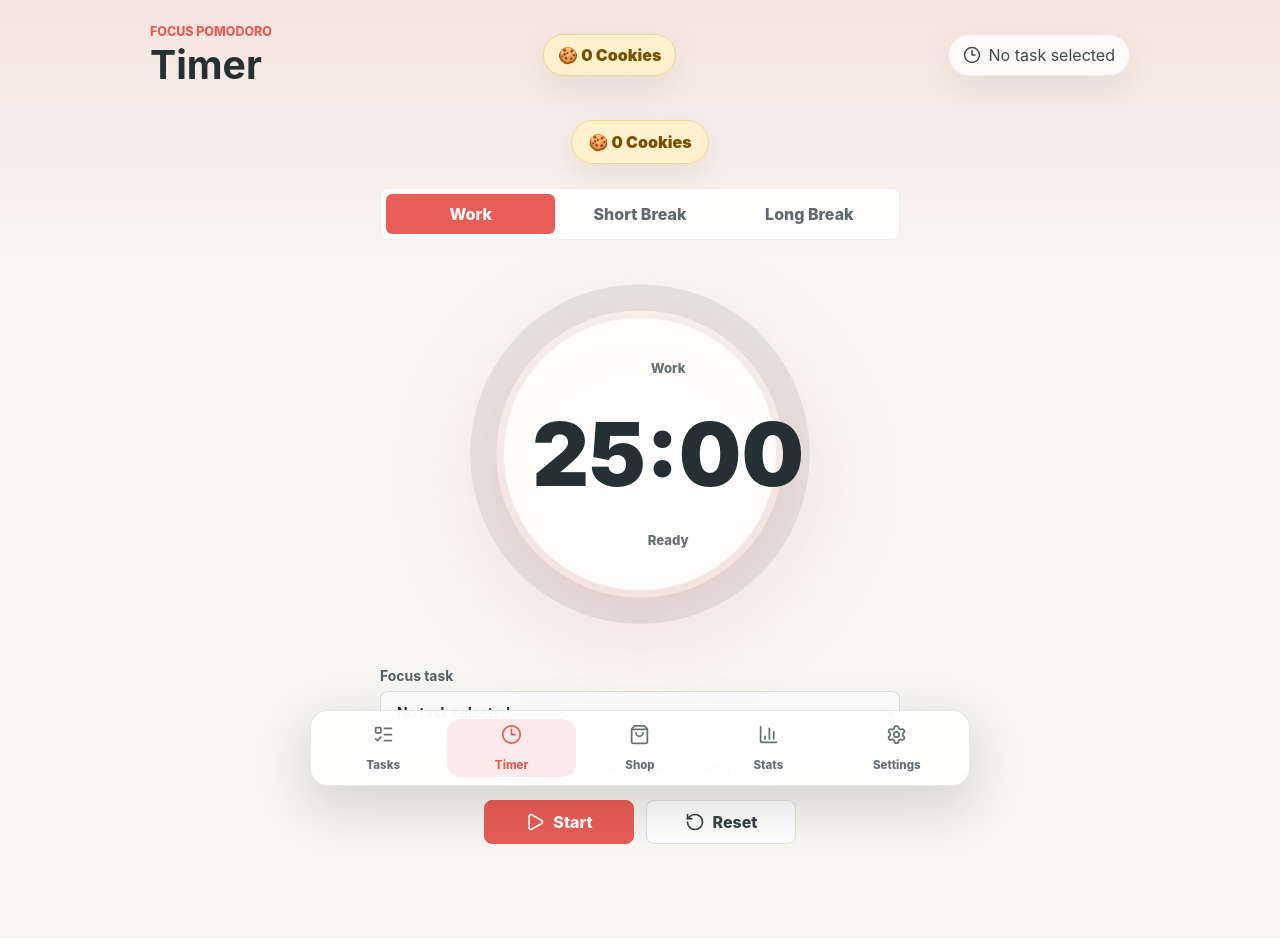
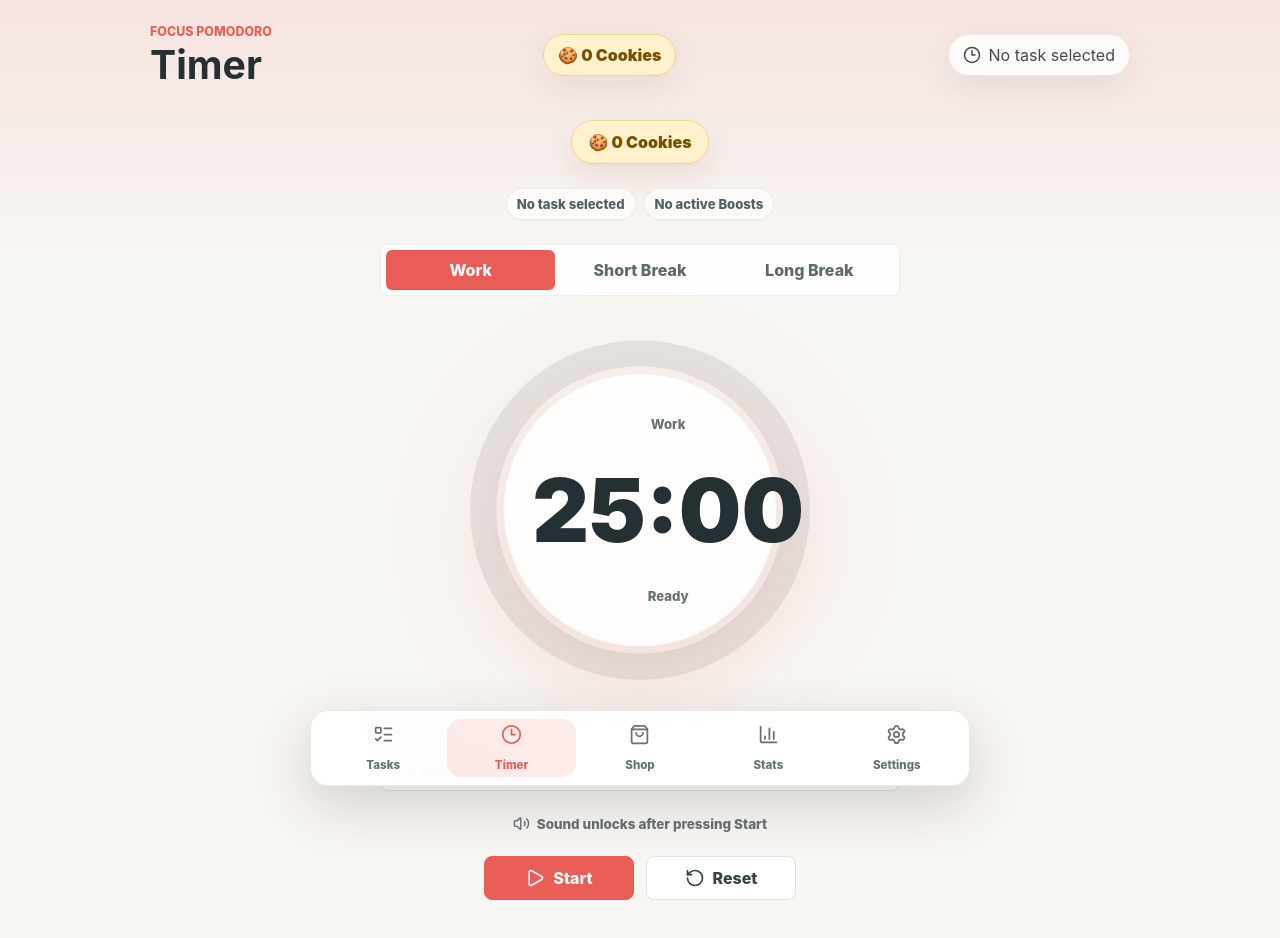
Before and after one commit to Taka-2030/Focus-Timer, a React (Vite) app in the folder Codex/2026-06-24/focus-to-do-1-vite-react/: page / in a window 1280 px wide. Both pictures are taken after a click on the button "Timer". Shown: the top 938 px of the page. Built offline with nearby package versions, Linux system fonts and the light colour scheme.

Commit message:
Improve timer animations and add focus mode

```diff
--- a/Codex/2026-06-24/focus-to-do-1-vite-react/src/i18n/locales/en.json
+++ b/Codex/2026-06-24/focus-to-do-1-vite-react/src/i18n/locales/en.json
@@ -107,6 +107,14 @@
     "buy": "Buy",
     "notEnoughCookies": "Not enough Cookies"
   },
+  "focus": {
+    "fullscreen": "⛶ Full Screen",
+    "enter": "Enter full screen",
+    "exit": "Exit Full Screen",
+    "mode": "Focus Mode",
+    "enabled": "Show a full-screen focus option on the timer screen",
+    "noActiveBoosts": "No active Boosts"
+  },
   "developer": {
     "title": "Developer Panel",
     "mode": "Developer Mode",
--- a/Codex/2026-06-24/focus-to-do-1-vite-react/src/i18n/locales/ja.json
+++ b/Codex/2026-06-24/focus-to-do-1-vite-react/src/i18n/locales/ja.json
@@ -107,6 +107,14 @@
     "buy": "購入",
     "notEnoughCookies": "Cookies不足"
   },
+  "focus": {
+    "fullscreen": "⛶ Full Screen",
+    "enter": "全画面に入る",
+    "exit": "全画面を解除",
+    "mode": "Focus Mode",
+    "enabled": "ONにするとタイマー画面で全画面集中表示を使えます",
+    "noActiveBoosts": "有効なBoostなし"
+  },
   "developer": {
     "title": "Developer Panel",
     "mode": "Developer Mode",
--- a/Codex/2026-06-24/focus-to-do-1-vite-react/src/main.jsx
+++ b/Codex/2026-06-24/focus-to-do-1-vite-react/src/main.jsx
@@ -175,6 +175,7 @@ function App() {
   const [isRunning, setIsRunning] = React.useState(false);
   const [audioReady, setAudioReady] = React.useState(false);
   const [rewardToast, setRewardToast] = React.useState(null);
+  const [isFullscreen, setIsFullscreen] = React.useState(false);
   const shouldAutoStartRef = React.useRef(false);
 
   const selectedTask = tasks.find((task) => task.id === selectedTaskId);
@@ -188,6 +189,15 @@ function App() {
   React.useEffect(() => {
     i18n.changeLanguage(settings.language);
   }, [settings.language, i18n]);
+
+  React.useEffect(() => {
+    function syncFullscreenState() {
+      setIsFullscreen(Boolean(document.fullscreenElement));
+    }
+
+    document.addEventListener('fullscreenchange', syncFullscreenState);
+    return () => document.removeEventListener('fullscreenchange', syncFullscreenState);
+  }, []);
 
   React.useEffect(() => {
     if (!rewardToast) return undefined;
@@ -340,6 +350,14 @@ function App() {
     setSecondsLeft(minutesToSeconds(settings[modes[mode].settingsKey]));
   }
 
+  async function toggleFullscreen() {
+    if (document.fullscreenElement) {
+      await document.exitFullscreen();
+      return;
+    }
+    await document.documentElement.requestFullscreen();
+  }
+
   function buyItem(item) {
     if (gameState.cookies < item.price) return;
     setGameState((current) => ({
@@ -380,7 +398,10 @@ function App() {
   }
 
   return (
-    <div className="app" style={{ '--theme': settings.themeColor, '--mode-color': modeColor }}>
+    <div
+      className={`app ${isFullscreen ? 'focus-fullscreen' : ''}`}
+      style={{ '--theme': settings.themeColor, '--mode-color': modeColor }}
+    >
       <main className="shell">
         <header className="topbar">
           <div>
@@ -423,6 +444,10 @@ function App() {
             audioReady={audioReady}
             gameState={gameState}
             rewardToast={rewardToast}
+            selectedTask={selectedTask}
+            focusMode={settings.focusMode}
+            isFullscreen={isFullscreen}
+            toggleFullscreen={toggleFullscreen}
           />
         )}
 
@@ -591,13 +616,29 @@ function TimerView({
   audioReady,
   gameState,
   rewardToast,
+  selectedTask,
+  focusMode,
+  isFullscreen,
+  toggleFullscreen,
 }) {
   const { t } = useTranslation();
+  const activeBoosts = getActiveBoosts(gameState, t);
 
   return (
     <section className="timer-view">
+      {focusMode && (
+        <button className="fullscreen-button" type="button" onClick={toggleFullscreen}>
+          {isFullscreen ? t('focus.exit') : t('focus.fullscreen')}
+        </button>
+      )}
       <div className="cookie-bank">
         🍪 {formatCookies(gameState.cookies)} {t('app.cookies')}
+      </div>
+      <div className="focus-context">
+        <span>{selectedTask ? selectedTask.title : t('app.noTask')}</span>
+        <span>
+          {activeBoosts.length > 0 ? activeBoosts.join(' / ') : t('focus.noActiveBoosts')}
+        </span>
       </div>
       {rewardToast && (
         <div className="reward-toast" key={rewardToast.id}>
@@ -658,6 +699,16 @@ function TimerView({
       </div>
     </section>
   );
+}
+
+function getActiveBoosts(gameState, t) {
+  const boosts = [];
+  if (hasUpgrade(gameState, 'focusBoost1')) boosts.push(t('shop.focusBoost1'));
+  if (hasUpgrade(gameState, 'streakBonus')) boosts.push(t('shop.streakBonus'));
+  if (hasUpgrade(gameState, 'morningBoost') && new Date().getHours() < 12) {
+    boosts.push(t('shop.morningBoost'));
+  }
+  return boosts;
 }
 
 function ShopView({ gameState, onBuyItem, onBuyUpgrade, onBuyTimerDesign, onSelectTimerDesign }) {
@@ -1013,6 +1064,12 @@ function SettingsView({ settings, setSettings, resetTimer, currentLanguage, game
           onChange={(event) => updateSetting('themeColor', event.target.value)}
         />
       </label>
+      <ToggleSetting
+        label={t('focus.mode')}
+        description={t('focus.enabled')}
+        checked={settings.focusMode}
+        onChange={(checked) => updateSetting('focusMode', checked)}
+      />
       {isDeveloperPanelAvailable && (
         <>
           <ToggleSetting
--- a/Codex/2026-06-24/focus-to-do-1-vite-react/src/services/storageService.js
+++ b/Codex/2026-06-24/focus-to-do-1-vite-react/src/services/storageService.js
@@ -11,6 +11,7 @@ export const defaultSettings = {
   volume: 0.65,
   language: getInitialLanguage(),
   developerMode: false,
+  focusMode: false,
 };
 
 export const defaultGameState = {
--- a/Codex/2026-06-24/focus-to-do-1-vite-react/src/styles.css
+++ b/Codex/2026-06-24/focus-to-do-1-vite-react/src/styles.css
@@ -368,7 +368,8 @@ select:focus {
 .ring-progress {
   stroke: currentColor;
   stroke-linecap: round;
-  transition: stroke-dashoffset 0.35s ease;
+  transition: stroke-dashoffset 0.26s linear;
+  will-change: stroke-dashoffset;
 }
 
 .timer-face {
@@ -487,19 +488,32 @@ select:focus {
   right: 0;
   bottom: 0;
   left: 0;
-  background: linear-gradient(180deg, rgba(116, 200, 220, 0.72), rgba(66, 150, 185, 0.84));
-  transition: height 0.35s ease;
+  background: linear-gradient(180deg, rgba(126, 208, 226, 0.58), rgba(60, 148, 184, 0.76));
+  transition: height 1.05s linear;
+  will-change: height;
 }
 
 .water-fill::before {
   position: absolute;
-  top: -13px;
-  left: -8%;
-  width: 116%;
-  height: 26px;
+  top: -15px;
+  left: -14%;
+  width: 128%;
+  height: 30px;
   content: "";
-  background: rgba(255, 255, 255, 0.26);
+  background: rgba(255, 255, 255, 0.24);
   border-radius: 50%;
+  animation: water-wave 5.8s ease-in-out infinite;
+}
+
+@keyframes water-wave {
+  0%,
+  100% {
+    transform: translateX(-3%) scaleX(1.02);
+  }
+
+  50% {
+    transform: translateX(3%) scaleX(0.98);
+  }
 }
 
 .water-shine {
@@ -543,6 +557,92 @@ select:focus {
   color: #657174;
   font-size: 0.84rem;
   font-weight: 800;
+}
+
+.fullscreen-button {
+  display: inline-flex;
+  align-items: center;
+  justify-content: center;
+  min-height: 40px;
+  padding: 9px 14px;
+  color: #344145;
+  font-weight: 900;
+  background: rgba(255, 255, 255, 0.86);
+  border: 1px solid rgba(36, 48, 51, 0.12);
+  border-radius: 999px;
+  box-shadow: 0 10px 26px rgba(44, 38, 31, 0.08);
+}
+
+.focus-context {
+  display: flex;
+  flex-wrap: wrap;
+  justify-content: center;
+  gap: 8px;
+  max-width: min(560px, 100%);
+}
+
+.focus-context span {
+  padding: 7px 10px;
+  color: #526063;
+  font-size: 0.82rem;
+  font-weight: 800;
+  background: rgba(255, 255, 255, 0.72);
+  border: 1px solid rgba(36, 48, 51, 0.08);
+  border-radius: 999px;
+}
+
+.focus-fullscreen {
+  min-height: 100vh;
+  padding: 34px 22px;
+  color: #f7f8f7;
+  background:
+    radial-gradient(circle at 50% 32%, color-mix(in srgb, var(--mode-color) 18%, transparent), transparent 36%),
+    #151719;
+}
+
+.focus-fullscreen .shell {
+  min-height: calc(100vh - 68px);
+  display: grid;
+  place-items: center;
+}
+
+.focus-fullscreen .topbar,
+.focus-fullscreen .bottom-nav,
+.focus-fullscreen .mode-tabs,
+.focus-fullscreen .task-select,
+.focus-fullscreen .sound-note,
+.focus-fullscreen .timer-actions {
+  display: none;
+}
+
+.focus-fullscreen .timer-view {
+  width: min(760px, 100%);
+  gap: 26px;
+  padding: 0;
+}
+
+.focus-fullscreen .fullscreen-button {
+  color: #f6f7f5;
+  background: rgba(255, 255, 255, 0.1);
+  border-color: rgba(255, 255, 255, 0.18);
+}
+
+.focus-fullscreen .cookie-bank,
+.focus-fullscreen .focus-context span {
+  color: #f5efe1;
+  background: rgba(255, 255, 255, 0.1);
+  border-color: rgba(255, 255, 255, 0.14);
+}
+
+.focus-fullscreen .timer-ring,
+.focus-fullscreen .water-timer {
+  width: min(74vh, 520px);
+  max-width: 88vw;
+}
+
+.focus-fullscreen .flip-timer {
+  width: min(88vw, 660px);
+  transform: scale(1.08);
 }
 
 .stats-grid {
```
